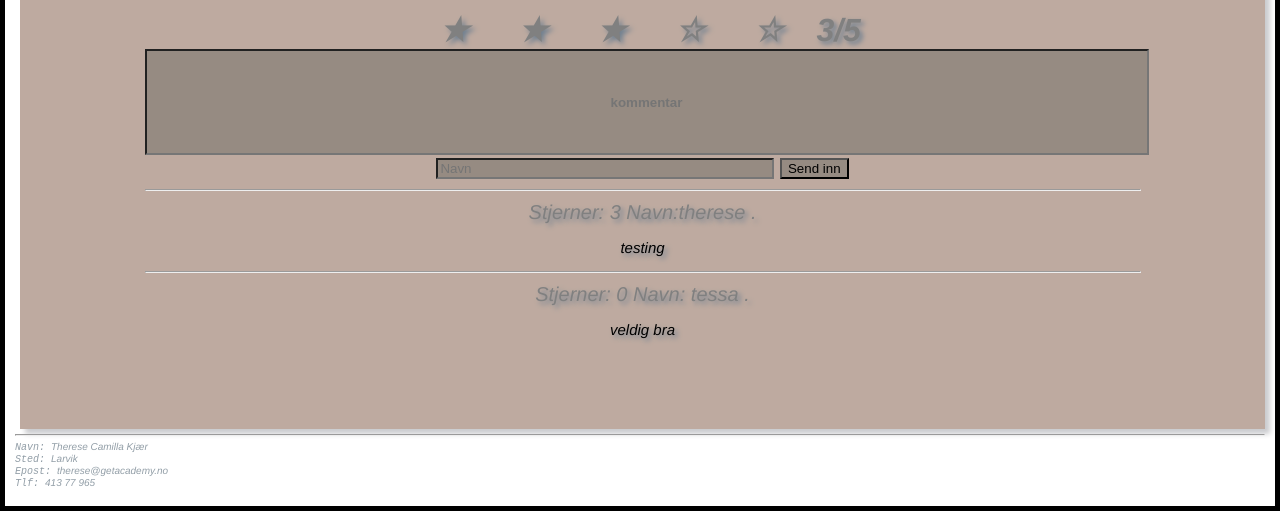
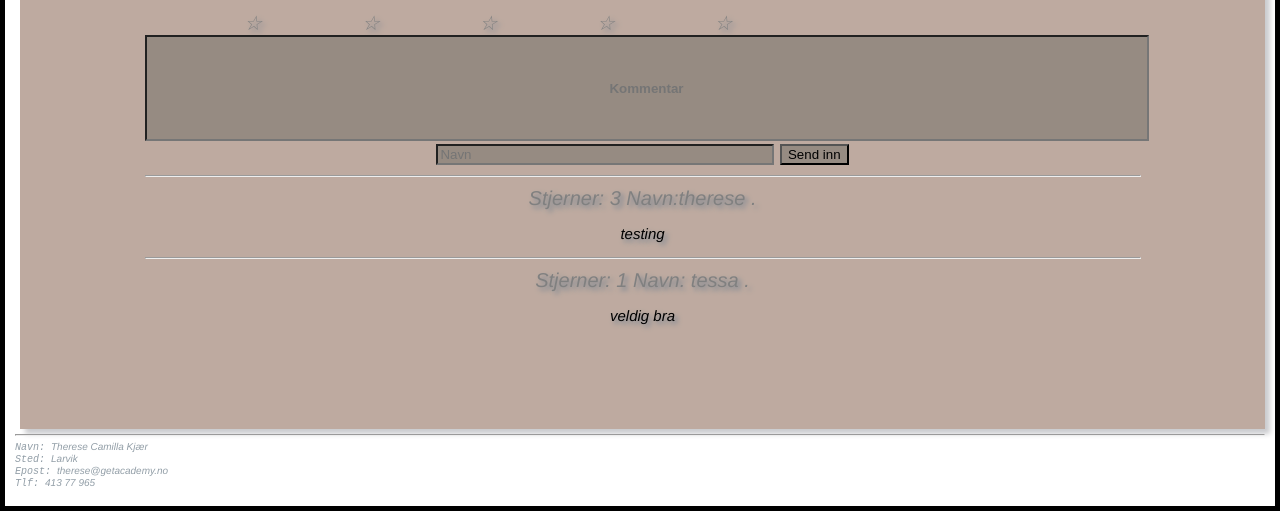
Before and after one commit to ThereseCamK/portfolio, a plain HTML site: page index.html in a window 1280 px wide. Shown: the part 319-830 px from the top of the page. Drawn offline with Linux system fonts and the light colour scheme.

Commit message:
rating finish

```diff
--- a/controller/feedbackController.js
+++ b/controller/feedbackController.js
@@ -1,47 +1,29 @@
- //initial setup
- document.addEventListener('DOMContentLoaded', function(){
-    let stars = document.querySelectorAll('.star');
-    stars.forEach(function(star){
-        star.addEventListener('click', setRating);
-    });
 
-    let rating = parseInt(document.querySelector('.stars').getAttribute('data-rating'));
-    let target = stars[rating - 1];
-    target.dispatchEvent(new MouseEvent('click'));
-});
+function selectStar(n) {
+    rating = n;
 
-function setRating(ev){
-    let span = ev.currentTarget;
-    let stars = document.querySelectorAll('.star');
-    let match = false;
-    let num = 0;
-    stars.forEach(function(star, index){
-        if(match){
-            star.classList.remove('rated');
-        }else{
-            star.classList.add('rated');
-        }
-        //are we currently looking at the span that was clicked
-        if(star === span){
-            match = true;
-            num = index + 1;
-        }
-    });
-    document.querySelector('.stars').setAttribute('data-rating', num);
+    feedbackPage();
+
 }
 
 function submitfeedback(){
 
     const feedbackComment = model.pagesContent.feedbackPage.comment;
     const feedbackName = model.pagesContent.feedbackPage.name;
+    const ratingFeedback = rating;
 
+if( feedbackComment != null && feedbackName != null && ratingFeedback != null ){
     model.pagesContent.feedbackPage.push({
         comment: `${feedbackComment}`,
         name: `${feedbackName}`,
+        rating: `${ratingFeedback}`
 
     })
 
-console.log(model.pagesContent.feedbackPage, ' siste forsøk')
+    rating = null;
+
+}
+else alert("det mangler, navn, stjerne eller kommentar ");
 
 
     feedbackPage();
--- a/css/portfolio.css
+++ b/css/portfolio.css
@@ -26,7 +26,7 @@ body {
     grid-area: header;
     text-shadow: slategray 3px 3px 5px;
     border-radius: 5px;
-    background-image: url("logo.png");
+    background-image: url("/img/logo.png");
     background-position: top left;
     background-repeat: no-repeat;
     background-size: 250px 120px;
@@ -65,6 +65,7 @@ body {
     flex-direction: column;
     background-color:  rgb(190, 170, 160);
     box-shadow: rgb(203, 204, 207) 5px 5px 5px;
+    overflow: scroll;
 
   }
   /* #logoIMG{
@@ -166,33 +167,22 @@ background-color: rgba(124, 119, 112, 0.603);
   background-color: rgba(124, 119, 112, 0.603);
 }
 
-/*reting system*/
-.star{
-  color: grey;
-  font-size: 2.0rem;
-  padding: 0 1rem; /* space out the stars */
-}
-.star::before{
-  content: '\2606';    /* star outline */
-  cursor: pointer;
-}
-.star.rated::before{
-  /* the style for a selected star */
-  content: '\2605';  /* filled star */
+/*rating system*/
+
+#ratingStars{
+  color: gray;
+  float: left;
+  font-style: 500%;
+
+  margin-left: 10%;
 }
 
-.stars{
-    counter-reset: rateme 0;
-    font-size: 2.0rem;
-    font-weight: 900;
+
+.gray {
+  color: gray;
+  float: left;
+  font-style: 500%;
 }
-.star.rated{
-    counter-increment: rateme 1;
-}
-.stars::after{
-    content: counter(rateme) '/5';
-}
-
 
 @media (max-width: 790px) {
 
--- a/js/model.js
+++ b/js/model.js
@@ -33,7 +33,7 @@ const model = {
             id: 1,
             comment: " veldig bra ",
             name: "  tessa",
-            rating: 0,
+            rating: 1,
         },
 
         ]
--- a/views/feedback.js
+++ b/views/feedback.js
@@ -1,20 +1,22 @@
+let rating = null;
+function feedbackPage(){
 
-function feedbackPage(){
     let modelFeedbacks = model.pagesContent.feedbackPage;
     let modelComments = modelFeedbacks.map(com => `<hr><div> Stjerner: ${com.rating} Navn:${com.name} . <p style="font-size: 15px; color: black;">  ${com.comment}</p> </div>` ).join(``);
-
+    let ratingText = rating == null ? '' : `${rating} / 5`;
+    const testView = [1, 2, 3, 4, 5].map(n =>
+        rating == null ? `<span id="ratingStars" class="gray" onclick="selectStar(${n})">☆</span>` :
+            n <= rating ? `<span  id="ratingStars" onclick="selectStar(${n})" >★</span>` :
+                `<span id="ratingStars" onclick="selectStar(${n})">☆</span>`
+    ).join('')
+    + ratingText;
     html =`<div class="centerFeedback">
     <h1>Din vurdering</h1>
-    <div class="stars" data-rating="3">
-        <span class="star">&nbsp;</span>
-        <span class="star">&nbsp;</span>
-        <span class="star">&nbsp;</span>
-        <span class="star">&nbsp;</span>
-        <span class="star">&nbsp;</span>
-    </div>
+
+            ${testView}
 
     <div>
-        <input type="text" placeholder="kommentar" id="feedbackComment" class="feedbackComment" oninput="model.pagesContent.feedbackPage.comment = this.value"> </input > <br>
+        <input type="text" placeholder="Kommentar" id="feedbackComment" class="feedbackComment" oninput="model.pagesContent.feedbackPage.comment = this.value"> </input > <br>
         <input type="text" placeholder="Navn" class="feedbackName"  oninput="model.pagesContent.feedbackPage.name = this.value"> </input>
         <button onclick="submitfeedback()" class="feedbackSubmitButton"> Send inn</button>
     </div>
```
Also changed, not shown: rating.html (added, +46 -0 lines), img/logo.png (renamed from logo.png).
